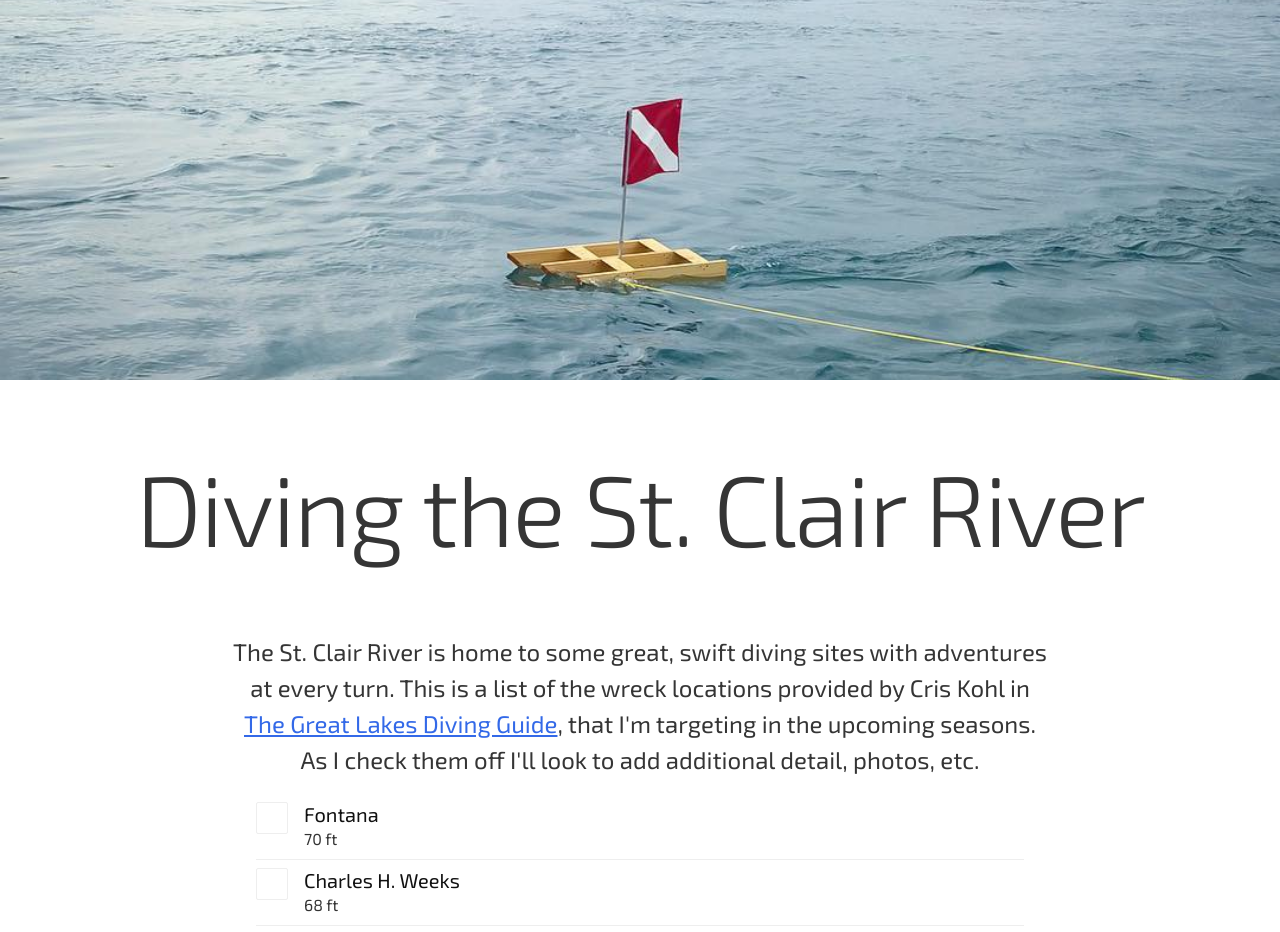
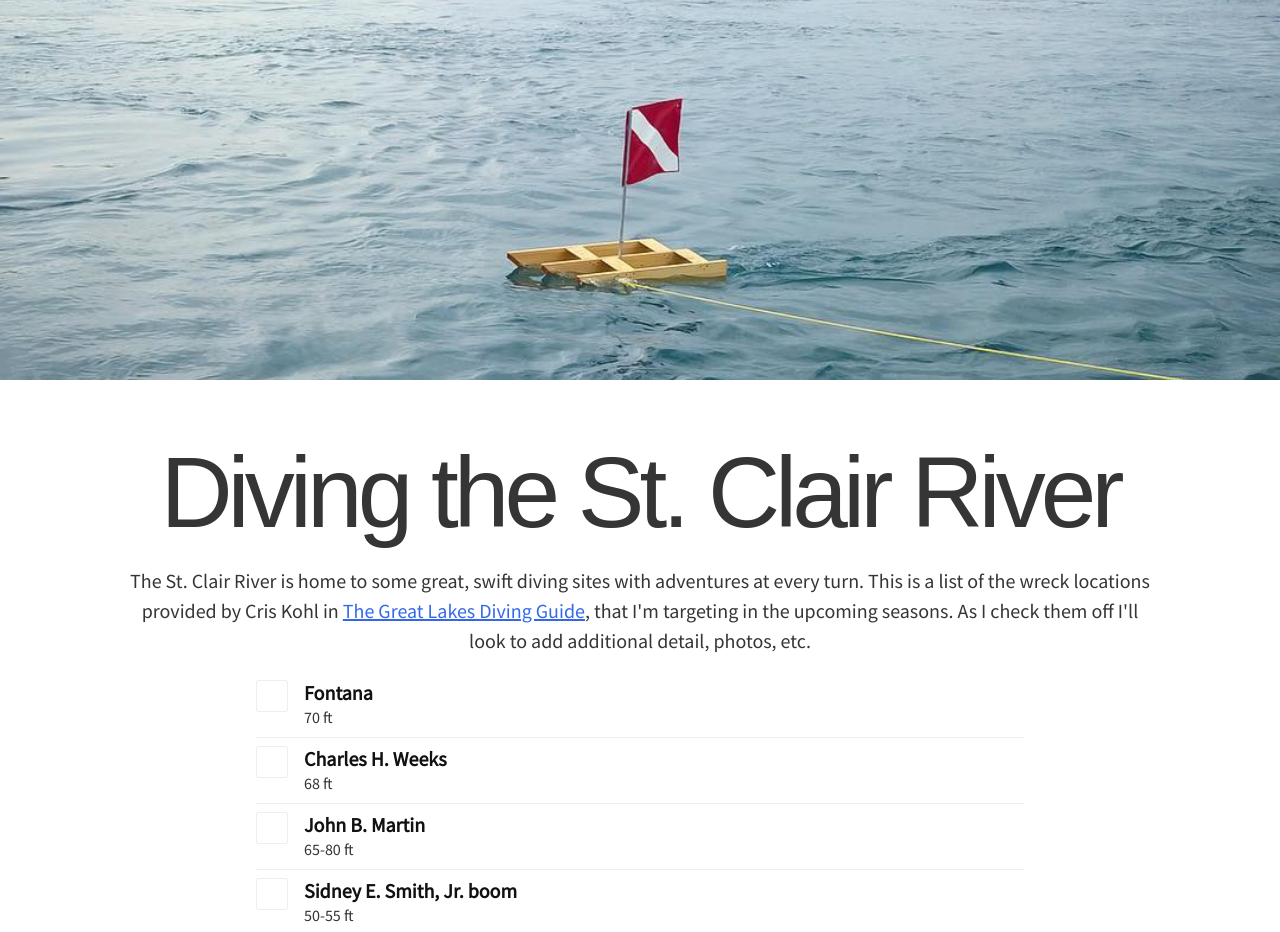
Before and after one commit to mattgraham/mattgraham.github.io, a Jekyll site: the page built from _posts/2018-06-22-Dive-StClairRiver.md, in a window 1280 px wide. Shown: the top 932 px of the page. Built offline with Jekyll 4.4.1, drawn with Linux system fonts in a browser that asks for light colours; nearby versions of some CDN libraries; some web fonts are replaced; comment, search, counter and statistics services are not loaded.

Commit message:
updating diving river

```diff
--- a/_posts/2018-06-22-Dive-StClairRiver.md
+++ b/_posts/2018-06-22-Dive-StClairRiver.md
@@ -31,7 +31,7 @@ thumb: /assets/images/thumb_stclairriver.jpg
 </div>
 
 <article class="w-100 mw9 tc">
-  <h1 id="fittext_2">Diving the St. Clair River</h1>
+  <div class='f1 mb3' id="fittext_2">Diving the St. Clair River</div>
   <!-- <h3 id="fittext_3"> Then open sourcing the codebase</h3> -->
 
   <script type="text/javascript">
@@ -39,7 +39,7 @@ thumb: /assets/images/thumb_stclairriver.jpg
     $("#fittext_3").fitText(1, { minFontSize: '16px', maxFontSize: '32px' });
   </script>
 
-  <div class="f3 lh-copy measure-wide center mb3">
+  <div class="f4 lh-copy center mb3 mw8">
     The St. Clair River is home to some great, swift diving sites with adventures at every turn. This is a list of the wreck locations provided by Cris Kohl in <a href="https://www.amazon.com/Great-Lakes-Diving-Guide-Second/dp/0967997690/ref=sr_1_2?ie=UTF8&qid=1529693176&sr=8-2&keywords=The+Great+Lakes+Diving+Guide" target="_blank">The Great Lakes Diving Guide</a>, that I'm targeting in the upcoming seasons. As I check them off I'll look to add additional detail, photos, etc.
   </div>
 
@@ -51,7 +51,7 @@ thumb: /assets/images/thumb_stclairriver.jpg
 				</svg>
       </div>
       <div class="flex-auto">
-        <div class="f4 lh-title near-black">Fontana</div>
+        <div class="f4 lh-title near-black b">Fontana</div>
         <div class="ft">70</div>
       </div>
     </li>
@@ -62,7 +62,7 @@ thumb: /assets/images/thumb_stclairriver.jpg
 				</svg>
       </div>
       <div class="flex-auto">
-        <div class="f4 lh-title near-black">Charles H. Weeks</div>
+        <div class="f4 lh-title near-black b">Charles H. Weeks</div>
         <div class="ft">68</div>
       </div>
     </li>
@@ -73,7 +73,7 @@ thumb: /assets/images/thumb_stclairriver.jpg
 				</svg>
       </div>
       <div class="flex-auto">
-        <div class="f4 lh-title near-black">John B. Martin</div>
+        <div class="f4 lh-title near-black b">John B. Martin</div>
         <div class="ft">65-80</div>
       </div>
     </li>
@@ -84,7 +84,7 @@ thumb: /assets/images/thumb_stclairriver.jpg
 				</svg>
       </div>
       <div class="flex-auto">
-        <div class="f4 lh-title near-black">Sidney E. Smith, Jr. boom</div>
+        <div class="f4 lh-title near-black b">Sidney E. Smith, Jr. boom</div>
         <div class="ft">50-55</div>
       </div>
     </li>
@@ -95,7 +95,7 @@ thumb: /assets/images/thumb_stclairriver.jpg
 				</svg>
       </div>
       <div class="flex-auto">
-        <div class="f4 lh-title near-black">Clay Wall</div>
+        <div class="f4 lh-title near-black b">Clay Wall</div>
         <div class="ft">45</div>
       </div>
     </li>
@@ -106,9 +106,9 @@ thumb: /assets/images/thumb_stclairriver.jpg
 				</svg>
       </div>
       <div class="">
-        <div class="f4 lh-title near-black">M. E. Tremble</div>
+        <div class="f4 lh-title near-black b">M. E. Tremble</div>
         <div class="ft">50-72</div>
-        <div class="">This wreck lies off the US. side just below the Bluewater Bridges. The large, three-masted schooner, M. E. Tremble (198' x 34’5" x 13'4”), was under tow of the steamer, B. W. Blanchard, on the night of September 7, 1890, when the downbound steamer, W. L. Wetmore (which is also in this book) crashed into her port side. The crew hastily launched the yawl boat and left the sinking ship, realizing too late that one of their number had been left behind and was struggling for survival in the doomed ship’s rigging. Unfortunately, he perished. Recovery of the coal cargo resulted in the accidental sinking of the salvage schooner, Ben Hur, when it was struck by a passing schooner-barge, the Superior, in tow of the Passaic, along with a small lighter which tended its cables, on November 8, 1890. [Source: The Great Lakes Diving Guide by Cris Kohl]</div>
+        <div class="mb3 lh-copy dark-gray">This wreck lies off the US. side just below the Bluewater Bridges. The large, three-masted schooner, M. E. Tremble (198' x 34’5" x 13'4”), was under tow of the steamer, B. W. Blanchard, on the night of September 7, 1890, when the downbound steamer, W. L. Wetmore (which is also in this book) crashed into her port side. The crew hastily launched the yawl boat and left the sinking ship, realizing too late that one of their number had been left behind and was struggling for survival in the doomed ship’s rigging. Unfortunately, he perished. Recovery of the coal cargo resulted in the accidental sinking of the salvage schooner, Ben Hur, when it was struck by a passing schooner-barge, the Superior, in tow of the Passaic, along with a small lighter which tended its cables, on November 8, 1890. [Source: The Great Lakes Diving Guide by Cris Kohl]</div>
         <div class="mv2 b">Video of our Tremble dive last year:</div>
         <div class="mv3 video-container">
           <iframe width="720" height="405" src="https://www.youtube.com/embed/7Fd2rQ_RTrE" frameborder="0" allow="autoplay; encrypted-media" allowfullscreen></iframe>
@@ -122,9 +122,9 @@ thumb: /assets/images/thumb_stclairriver.jpg
 				</svg>
       </div>
       <div class="flex-auto">
-        <div class="f4 lh-title near-black">Ben Hurr</div>
+        <div class="f4 lh-title near-black b">Ben Hurr</div>
         <div class="ft">50</div>
-        <div class="">The Ben Hur (314 tons, built in 1874 at Dunnville, Ontario) today lies upside down, upstream of, but alongside the wreck of the M.E. Tremble, which lies across the current, while the lighter sits broken up just downstream from the Tremble. With the installation ofa long, steel breakwall here in the late 1980’S, it has become more challenging to reach this wreck and then exit the water. Divers often suit up and jump in right beneath the Bluewater Bridges and let the current swiftly take them to the wrecks. This could be tricky in low visibility and is not recommended, as the strong current could pin diver against the wreck. Use of a dive flag is mandatory in Michigan waters, although some divers tie one off where they enter the water and have another one anchored where they intend to surface. You have to be good to do this, because the law states that you must surface within 50' of your flag.[Source: The Great Lakes Diving Guide by Cris Kohl]</div>
+        <div class="mb3 lh-copy dark-gray">The Ben Hur (314 tons, built in 1874 at Dunnville, Ontario) today lies upside down, upstream of, but alongside the wreck of the M.E. Tremble, which lies across the current, while the lighter sits broken up just downstream from the Tremble. With the installation ofa long, steel breakwall here in the late 1980’S, it has become more challenging to reach this wreck and then exit the water. Divers often suit up and jump in right beneath the Bluewater Bridges and let the current swiftly take them to the wrecks. This could be tricky in low visibility and is not recommended, as the strong current could pin diver against the wreck. Use of a dive flag is mandatory in Michigan waters, although some divers tie one off where they enter the water and have another one anchored where they intend to surface. You have to be good to do this, because the law states that you must surface within 50' of your flag.[Source: The Great Lakes Diving Guide by Cris Kohl]</div>
       </div>
     </li>
     <li class="bb b--light-gray pv2 flex lh-copy dark-gray">
@@ -134,7 +134,7 @@ thumb: /assets/images/thumb_stclairriver.jpg
 				</svg>
       </div>
       <div class="flex-auto">
-        <div class="f4 lh-title near-black">A. R. Colborn & Crane</div>
+        <div class="f4 lh-title near-black b">A. R. Colborn & Crane</div>
         <div class="ft">35-45</div>
         <div class="mv3 b">Video of dive last year:</div>
         <div class="mv3 video-container">
@@ -149,7 +149,7 @@ thumb: /assets/images/thumb_stclairriver.jpg
 				</svg>
       </div>
       <div class="flex-auto">
-        <div class="f4 lh-title near-black">Sidney E. Smith, Jr. Dock</div>
+        <div class="f4 lh-title near-black b">Sidney E. Smith, Jr. Dock</div>
         <div class="ft">30</div>
       </div>
     </li>
@@ -160,7 +160,7 @@ thumb: /assets/images/thumb_stclairriver.jpg
 				</svg>
       </div>
       <div class="flex-auto">
-        <div class="f4 lh-title near-black">Saltillo</div>
+        <div class="f4 lh-title near-black b">Saltillo</div>
         <div class="ft">35-45</div>
       </div>
     </li>
@@ -171,7 +171,7 @@ thumb: /assets/images/thumb_stclairriver.jpg
 				</svg>
       </div>
       <div class="flex-auto">
-        <div class="f4 lh-title near-black">Lansing Shoal Lightship No. 055 / James Beard Ferry</div>
+        <div class="f4 lh-title near-black b">Lansing Shoal Lightship No. 055 / James Beard Ferry</div>
         <div class="ft mb3">20-30</div>
         <div class="mv2 b">Dive on June 26, 2018</div>
         <div class="mv3 video-container">
@@ -187,15 +187,15 @@ thumb: /assets/images/thumb_stclairriver.jpg
             <img src="/assets/images/jamesbeard.jpg" class="w-100 mv3" alt="">
           </div>
         </div>
-        <div class="mb3">These wrecks lie along the southeast edge of Port Huron, MI and are 'believed' to be the Lansing Shoal Lightship No. 055 and James Beard Ferry based on previous data however, unverified at this time.</div>
+        <div class="mb3 lh-copy dark-gray">These wrecks lie along the southeast edge of Port Huron, MI and are 'believed' to be the Lansing Shoal Lightship No. 055 and James Beard Ferry based on previous data however, unverified at this time.</div>
 
-        <div class="mb3">The current is swift as its the St. Clair River, however, these wrecks are easily accessible from the shore and have plenty of hand helds along the way. You will need to swim/climb back up river to exit because if you make it too far down river there is no place to exit the sea wall without a lengthy drift. Be sure to sail a dive flag out over the wrecks as there are plenty of fishing boats that visit this area.</div>
+        <div class="mb3 lh-copy dark-gray">The current is swift as its the St. Clair River, however, these wrecks are easily accessible from the shore and have plenty of hand helds along the way. You will need to swim/climb back up river to exit because if you make it too far down river there is no place to exit the sea wall without a lengthy drift. Be sure to sail a dive flag out over the wrecks as there are plenty of fishing boats that visit this area.</div>
 
-        <div class="mb3">The <div class="dib b">Lansing Shoal Lightship No. 055</div> originally built in 1891 was 90' in length, 20' wide a depth of 9' and gross tonnage of 129. It was converted to tug in 1922 (96 x 21 x 11.75; 142 gross - 96 net) and abandoned in 1932 after a long career as a light ship. <a href="http://greatlakes.bgsu.edu/vessel/view/004281" target="_blank" class="link blue">Registry Info</a>
+        <div class="mb3 lh-copy dark-gray">The <div class="dib b">Lansing Shoal Lightship No. 055</div> originally built in 1891 was 90' in length, 20' wide a depth of 9' and gross tonnage of 129. It was converted to tug in 1922 (96 x 21 x 11.75; 142 gross - 96 net) and abandoned in 1932 after a long career as a light ship. <a href="http://greatlakes.bgsu.edu/vessel/view/004281" target="_blank" class="link blue">Registry Info</a>
         </div>
 
-        <div class="mb2">The <div class="dib b">James Beard</div> was a 86-ton ferry (72'5" x 17'2" x 6'3"), built at Au Sable, Michigan in 1873 as the Wesley Hawkins was renamed in 1882 when she was rebuilt. For 40+ years, she worked as a ferry between Port Huron and Sarnia, but was abandoned in 1927. [Source: The Great Lakes Diving Guide by Cris Kohl]</div>
-        <div class="mv2"><a href="https://www.google.com/maps/place/42%C2%B057'40.2%22N+82%C2%B025'28.0%22W/@42.9610193,-82.4256982,446m/data=!3m1!1e3!4m5!3m4!1s0x0:0x0!8m2!3d42.9611667!4d-82.4244333" target="_blank">42.961167, -82.424433</a></div>
+        <div class="mb3 lh-copy dark-gray">The <div class="dib b">James Beard</div> was a 86-ton ferry (72'5" x 17'2" x 6'3"), built at Au Sable, Michigan in 1873 as the Wesley Hawkins was renamed in 1882 when she was rebuilt. For 40+ years, she worked as a ferry between Port Huron and Sarnia, but was abandoned in 1927. [Source: The Great Lakes Diving Guide by Cris Kohl]</div>
+        <div class="mv2 lh-copy gray"><a href="https://www.google.com/maps/place/42%C2%B057'40.2%22N+82%C2%B025'28.0%22W/@42.9610193,-82.4256982,446m/data=!3m1!1e3!4m5!3m4!1s0x0:0x0!8m2!3d42.9611667!4d-82.4244333" target="_blank">42.961167, -82.424433</a></div>
       </div>
     </li>
     <li class="bb b--light-gray pv2 flex lh-copy dark-gray">
@@ -205,9 +205,9 @@ thumb: /assets/images/thumb_stclairriver.jpg
 				</svg>
       </div>
       <div class="flex-auto">
-        <div class="f4 lh-title near-black">Mineral Rock</div>
+        <div class="f4 lh-title near-black b">Mineral Rock</div>
         <div class="ft">25-30</div>
-        <div class="mv2"><a href="https://www.google.com/maps/place/42°55'11.3%22N+82°27'37.2%22W/@42.9198206,-82.4625273,1007m/data=!3m2!1e3!4b1!4m5!3m4!1s0x0:0x0!8m2!3d42.9198167!4d-82.4603333" target="_blank">42.9198167°, -082.4603333°</a></div>
+        <div class="mv2 lh-copy gray"><a href="https://www.google.com/maps/place/42°55'11.3%22N+82°27'37.2%22W/@42.9198206,-82.4625273,1007m/data=!3m2!1e3!4b1!4m5!3m4!1s0x0:0x0!8m2!3d42.9198167!4d-82.4603333" target="_blank">42.9198167°, -082.4603333°</a></div>
       </div>
     </li>
     <li class="bb b--light-gray pv2 flex lh-copy dark-gray">
@@ -217,9 +217,9 @@ thumb: /assets/images/thumb_stclairriver.jpg
 				</svg>
       </div>
       <div class="flex-auto">
-        <div class="f4 lh-title near-black">Erin</div>
+        <div class="f4 lh-title near-black b">Erin</div>
         <div class="ft">33-36</div>
-        <div class="mv2"><a href="https://www.google.com/maps/place/42°48'23.9%22N+82°28'55.1%22W/@42.8066539,-82.4841773,1009m/data=!3m2!1e3!4b1!4m5!3m4!1s0x0:0x0!8m2!3d42.80665!4d-82.4819833" target="_blank">42.8066500°, -082.4819833°</a></div>
+        <div class="mv2 lh-copy gray"><a href="https://www.google.com/maps/place/42°48'23.9%22N+82°28'55.1%22W/@42.8066539,-82.4841773,1009m/data=!3m2!1e3!4b1!4m5!3m4!1s0x0:0x0!8m2!3d42.80665!4d-82.4819833" target="_blank">42.8066500°, -082.4819833°</a></div>
       </div>
     </li>
     <li class="bb b--light-gray pv2 flex lh-copy dark-gray">
@@ -229,9 +229,9 @@ thumb: /assets/images/thumb_stclairriver.jpg
 				</svg>
       </div>
       <div class="flex-auto">
-        <div class="f4 lh-title near-black">Nelson Mills</div>
+        <div class="f4 lh-title near-black b">Nelson Mills</div>
         <div class="ft">33-40</div>
-        <div class="mv2"><a href="https://www.google.com/maps/place/42°47'43.8%22N+82°28'40.1%22W/@42.7955039,-82.4800107,1009m/data=!3m2!1e3!4b1!4m5!3m4!1s0x0:0x0!8m2!3d42.7955!4d-82.4778167" target="_blank">42.7955000°, -082.4778167°</a></div>
+        <div class="mv2 lh-copy gray"><a href="https://www.google.com/maps/place/42°47'43.8%22N+82°28'40.1%22W/@42.7955039,-82.4800107,1009m/data=!3m2!1e3!4b1!4m5!3m4!1s0x0:0x0!8m2!3d42.7955!4d-82.4778167" target="_blank">42.7955000°, -082.4778167°</a></div>
       </div>
     </li>
     <li class="bb b--light-gray pv2 flex lh-copy dark-gray">
@@ -241,9 +241,9 @@ thumb: /assets/images/thumb_stclairriver.jpg
 				</svg>
       </div>
       <div class="flex-auto">
-        <div class="f4 lh-title near-black">Tokio</div>
+        <div class="f4 lh-title near-black b">Tokio</div>
         <div class="ft">15-28</div>
-        <div class="mv2"><a href="https://www.google.com/maps/place/42°45'14.4%22N+82°28'30.4%22W/@42.7540039,-82.4773107,1010m/data=!3m2!1e3!4b1!4m5!3m4!1s0x0:0x0!8m2!3d42.754!4d-82.4751167" target="_blank">42.7540000°, -082.4751167°</a></div>
+        <div class="mv2 lh-copy gray"><a href="https://www.google.com/maps/place/42°45'14.4%22N+82°28'30.4%22W/@42.7540039,-82.4773107,1010m/data=!3m2!1e3!4b1!4m5!3m4!1s0x0:0x0!8m2!3d42.754!4d-82.4751167" target="_blank">42.7540000°, -082.4751167°</a></div>
       </div>
     </li>
     <li class="bb b--light-gray pv2 flex lh-copy dark-gray">
@@ -253,9 +253,9 @@ thumb: /assets/images/thumb_stclairriver.jpg
 				</svg>
       </div>
       <div class="flex-auto">
-        <div class="f4 lh-title near-black">John Francomb/Dashing Wave</div>
+        <div class="f4 lh-title near-black b">John Francomb/Dashing Wave</div>
         <div class="ft">18</div>
-        <div class="mv2"><a href="https://www.google.com/maps/place/42°42'09.6%22N+82°29'58.4%22W/@42.7026706,-82.501744,1011m/data=!3m2!1e3!4b1!4m5!3m4!1s0x0:0x0!8m2!3d42.7026667!4d-82.49955" target="_blank">42.7026667°, -082.4995500°</a></div>
+        <div class="mv2 lh-copy gray"><a href="https://www.google.com/maps/place/42°42'09.6%22N+82°29'58.4%22W/@42.7026706,-82.501744,1011m/data=!3m2!1e3!4b1!4m5!3m4!1s0x0:0x0!8m2!3d42.7026667!4d-82.49955" target="_blank">42.7026667°, -082.4995500°</a></div>
       </div>
     </li>
     <li class="bb b--light-gray pv2 flex lh-copy dark-gray">
@@ -265,7 +265,7 @@ thumb: /assets/images/thumb_stclairriver.jpg
 				</svg>
       </div>
       <div class="flex-auto">
-        <div class="f4 lh-title near-black">William Dickinson</div>
+        <div class="f4 lh-title near-black b">William Dickinson</div>
         <div class="ft">18-25</div>
       </div>
     </li>
@@ -276,7 +276,7 @@ thumb: /assets/images/thumb_stclairriver.jpg
 				</svg>
       </div>
       <div class="flex-auto">
-        <div class="f4 lh-title near-black">Joseph Duvall</div>
+        <div class="f4 lh-title near-black b">Joseph Duvall</div>
         <div class="ft">30</div>
       </div>
     </li>
--- a/assets/styles/custom/post-divestclair.scss
+++ b/assets/styles/custom/post-divestclair.scss
@@ -4,7 +4,17 @@
 ---
 
 @import "settings";
+@import url('https://fonts.googleapis.com/css?family=Sail');
+@import url('https://fonts.googleapis.com/css?family=Source+Sans+Pro');
 
+.f1 {
+	font-family: 'Sail', sans-serif;
+	letter-spacing: -0.05em;
+}
+
+body {
+	font-family: 'Source Sans Pro', sans-serif;
+}
 .article-header {
 	height: 0;
 	min-height: 380px;
```
